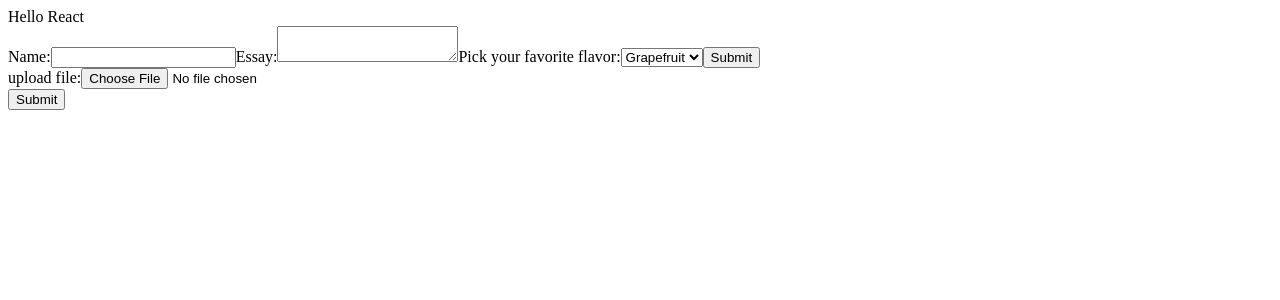
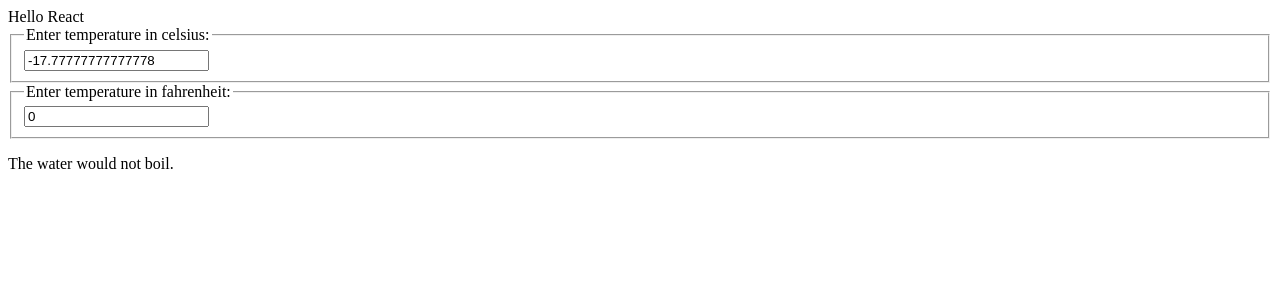
Before and after one commit to umsungjun/ZERO-BASE-25, a React (Create React App) app in the folder my-app/: page / in a window 1280 px wide. Shown: the top 300 px of the page. Built offline with nearby package versions, Linux system fonts and the light colour scheme.

Commit message:
11_State 끌어올리기

```diff
--- /dev/null
+++ b/my-app/src/pages/2-11/BoilingVerdict.tsx
@@ -0,0 +1,13 @@
+import React from "react";
+
+interface Props {
+    celsius: Number;
+}
+
+export default function BoilingVerdictrdict(props: Props): React.ReactElement {
+    if (props.celsius >= 100) {
+        return <p>The water would boil.</p>;
+    }
+    return <p>The water would not boil.</p>;
+
+}
--- /dev/null
+++ b/my-app/src/pages/2-11/Calcurator.tsx
@@ -0,0 +1,55 @@
+import React, { useEffect, useState } from "react";
+import BoilingVerdictrdict from "./BoilingVerdict";
+import TemperatureInput from "./TemperatureInput";
+
+export default function Calcurator(): React.ReactElement {
+    const [celsius, setCelsius] = useState(0)
+    const [fahrenheit, setFahrenheit] = useState(0)
+    const [temp, setTemp] = useState({ temperature: 0, scale: '' })
+
+    function toCelsius(fahrenheit: number) {
+        return (fahrenheit - 32) * 5 / 9;
+    }
+
+    function toFahrenheit(celsius: number) {
+        return (celsius * 9 / 5) + 32;
+    }
+
+    // 온도를 컨버트
+    const tryConvert = (temp: number) => {
+        const rounded = Math.round(temp * 1000) / 1000
+        return rounded
+    }
+
+    // 값이 바뀔때마다
+    const handleChangeTemp = (scale: string, temp: number) => {
+        setTemp({ temperature: temp, scale: scale })
+        // setState({ scale: 'c', temperature });
+    }
+
+    useEffect(() => {
+        if (temp.scale === 'c') {
+            setCelsius(temp.temperature)
+            setFahrenheit(toFahrenheit(tryConvert(temp.temperature)))
+        } else {
+            setFahrenheit(temp.temperature)
+            setCelsius(toCelsius(tryConvert(temp.temperature)))
+        }
+    }, [temp]) // temp라는 값이 변경될 때 useEffect가 실행됨
+
+
+    return (
+        <div>
+            <TemperatureInput
+                scale="c"
+                temperature={celsius}
+                onTemperatureChange={handleChangeTemp} />
+            <TemperatureInput
+                scale="f"
+                temperature={fahrenheit}
+                onTemperatureChange={handleChangeTemp} />
+            <BoilingVerdictrdict
+                celsius={celsius} />
+        </div>
+    )
+}
--- /dev/null
+++ b/my-app/src/pages/2-11/TemperatureInput.tsx
@@ -0,0 +1,21 @@
+import React from "react";
+
+interface Props {
+    scale: string;
+    temperature: number;
+    onTemperatureChange: (arg1: string, arg2: number) => void
+}
+
+export default function TemperatureInput(props: Props): React.ReactElement {
+    const handleChange = (e: React.ChangeEvent<HTMLInputElement>) => {
+        props.onTemperatureChange(props.scale, Number(e.target.value))
+    }
+
+    return (
+        <fieldset>
+            <legend>Enter temperature in {props.scale === 'c' ? 'celsius' : 'fahrenheit'}:</legend>
+            <input value={props.temperature}
+                onChange={handleChange} />
+        </fieldset>
+    )
+}
--- a/my-app/src/pages/Basepage.tsx
+++ b/my-app/src/pages/Basepage.tsx
@@ -8,7 +8,7 @@
 import Event from './2-7/Event';
 import Greeting from './2-8/Greeting';
 import List from './2-9/List';
-
+import Calcurator from './2-11/Calcurator';
 
 function Basepage() {
 
@@ -17,8 +17,7 @@
       <div>
         Hello React
       </div>
-      <Controlled />
-      <UnControlled />
+      <Calcurator />
     </>
   );
 }
```
